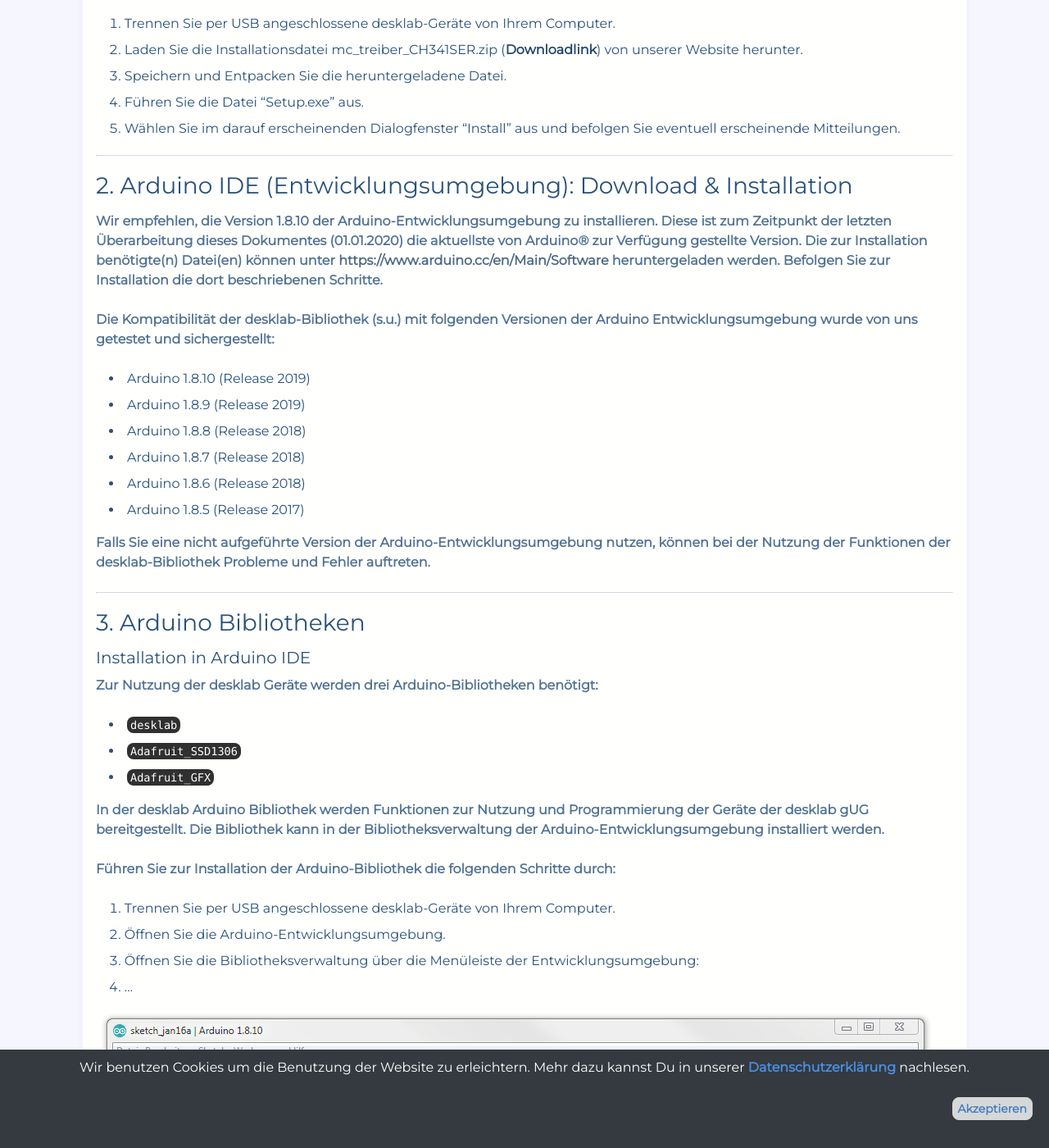
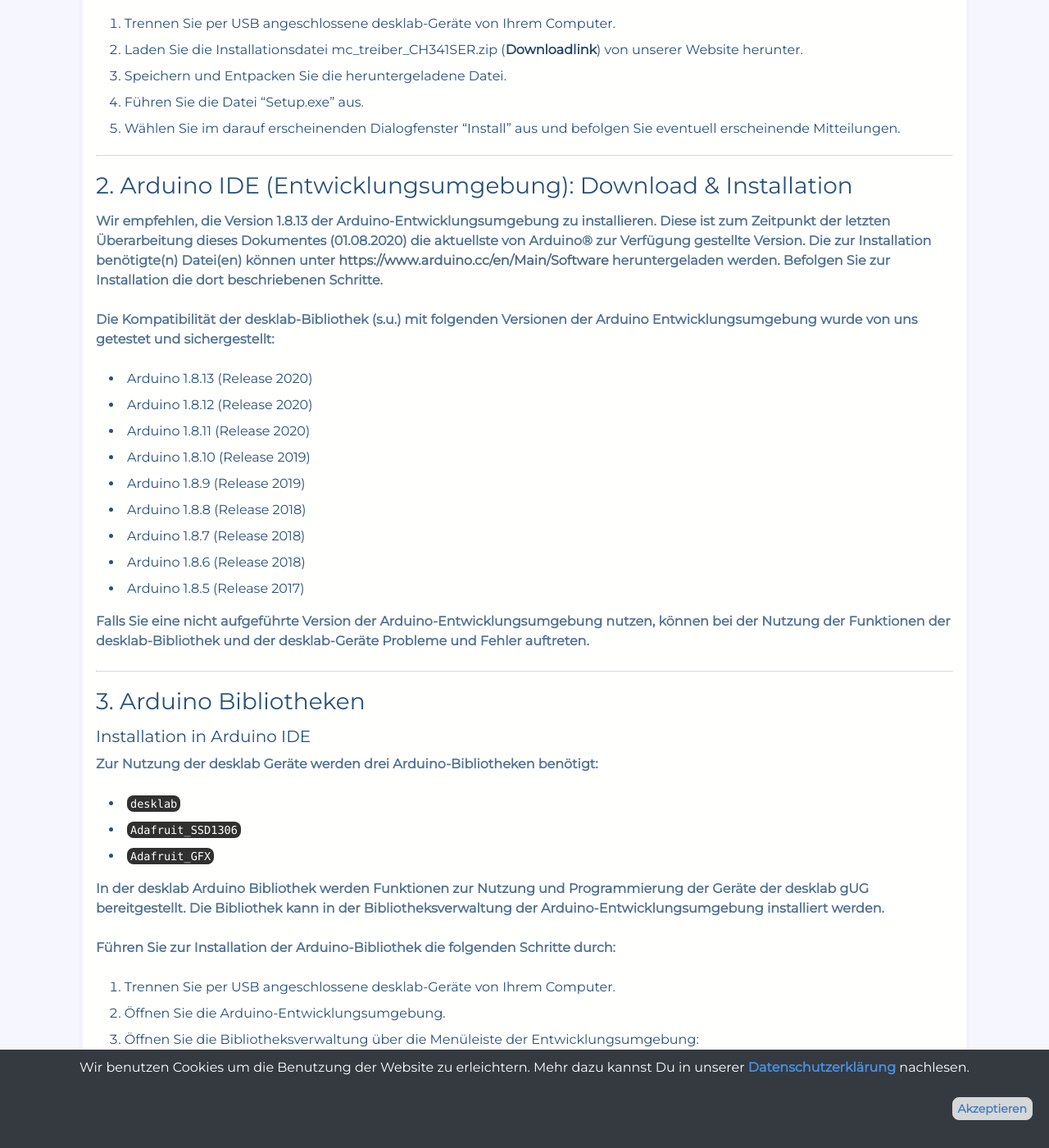
Before and after one commit to desklab/desklab.github.io, a Jekyll site: the page built from _posts/Getting Started/2020-01-16-first-steps.md, in a window 1280 px wide and 1400 px high, scrolled down 841 px. Shown: the whole window at 82% size. Built offline with Jekyll 4.4.1, drawn with Linux system fonts in a browser that asks for light colours; some of the changed text lies outside the part shown.

```diff
--- a/_posts/Getting Started/2020-01-16-first-steps.md
+++ b/_posts/Getting Started/2020-01-16-first-steps.md
@@ -6,10 +6,9 @@ category: getting-started
 short-description: Beschreibung der ersten Schritte zur Installation der Photometer-Software
 ---
 
-In diesem Artikel wird beschrieben, wie die Geräte der desklab gUG zusammen mit der Arduino-Entwicklungsumgebung und der bereitgestellten Software-Bibliothek programmieren zu können.
+In diesem Artikel wird beschrieben, wie die Geräte der desklab gUG zusammen mit der Arduino-Entwicklungsumgebung und der bereitgestellten Software-Bibliothek programmiert werden können.
 
-Bei Fragen oder Problemen, auf die Sie in den Hilfe-Artikeln dieser Seite keine Lösung finden, können
-Sie uns gerne über das Kontaktformular auf unserer [Homepage](www.desk-lab.de) kontaktieren.
+Bei Fragen oder Problemen, auf die Sie in den Hilfe-Artikeln dieser Seite keine Lösung finden, können Sie uns gerne über das Kontaktformular auf unserer [Homepage](www.desk-lab.de) kontaktieren.
 
 ## Übersicht
 1. Installation des Mikrocontroller-Treibers
@@ -20,31 +19,25 @@ Sie uns gerne über das Kontaktformular auf unserer [Homepage](www.desk-lab.de)
 ---
 ### 1. Mikrocontroller-Treiber: Download & Installation
 
-Um den in den Geräten der desklab gUG verbauten Mikrocontroller mit der Arduino-Entwicklungsumgebung
-programmieren zu können, benötigen Sie den Treiber
-CH341SER.
-Die zur Installation benötigten Dateien können Sie von unserer Homepage herunterladen. Sie benötigen dazu die Login-Daten, die Sie zusammen mit der Lieferung oder per E-Mail erhalten haben.
+Um den in den Geräten der desklab gUG verbauten Mikrocontroller mit der Arduino-Entwicklungsumgebung programmieren zu können, benötigen Sie den Treiber CH341SER. Die zur Installation benötigten Dateien können Sie von unserer Homepage herunterladen. Sie benötigen dazu die Login-Daten, die Sie zusammen mit der Lieferung oder per E-Mail erhalten haben.
 
 Führen Sie zur Installation des Treibers die folgenden Schritte durch:
-1. Trennen Sie per USB angeschlossene desklab-Geräte
-von Ihrem Computer.
-2. Laden Sie die Installationsdatei
-mc_treiber_CH341SER.zip ([Downloadlink](https://desk-lab.de/documents/7/mc-treiber_CH341SER.zip))
-von unserer Website herunter.
-3. Speichern und Entpacken Sie die heruntergeladene
-Datei.
+1. Trennen Sie per USB angeschlossene desklab-Geräte von Ihrem Computer.
+2. Laden Sie die Installationsdatei mc_treiber_CH341SER.zip ([Downloadlink](https://desk-lab.de/documents/7/mc-treiber_CH341SER.zip)) von unserer Website herunter.
+3. Speichern und Entpacken Sie die heruntergeladene Datei.
 4. Führen Sie die Datei "Setup.exe" aus.
-5. Wählen Sie im darauf erscheinenden Dialogfenster
-“Install” aus und befolgen Sie eventuell erscheinende
-Mitteilungen.
+5. Wählen Sie im darauf erscheinenden Dialogfenster “Install” aus und befolgen Sie eventuell erscheinende Mitteilungen.
 
 ---
 ### 2. Arduino IDE (Entwicklungsumgebung): Download & Installation
 
-Wir empfehlen, die Version 1.8.10 der Arduino-Entwicklungsumgebung zu installieren. Diese ist zum Zeitpunkt der letzten Überarbeitung dieses Dokumentes (01.01.2020) die aktuellste von Arduino® zur Verfügung gestellte Version. Die zur Installation benötigte(n) Datei(en) können unter [https://www.arduino.cc/en/Main/Software](https://www.arduino.cc/en/Main/Software) heruntergeladen werden. Befolgen Sie zur Installation die dort beschriebenen Schritte.
+Wir empfehlen, die Version 1.8.13 der Arduino-Entwicklungsumgebung zu installieren. Diese ist zum Zeitpunkt der letzten Überarbeitung dieses Dokumentes (01.08.2020) die aktuellste von Arduino® zur Verfügung gestellte Version. Die zur Installation benötigte(n) Datei(en) können unter [https://www.arduino.cc/en/Main/Software](https://www.arduino.cc/en/Main/Software) heruntergeladen werden. Befolgen Sie zur Installation die dort beschriebenen Schritte.
 
 Die Kompatibilität der desklab-Bibliothek (s.u.) mit folgenden Versionen der Arduino Entwicklungsumgebung wurde von uns getestet und sichergestellt:
 
+- Arduino 1.8.13 (Release 2020)
+- Arduino 1.8.12 (Release 2020)
+- Arduino 1.8.11 (Release 2020)
 - Arduino 1.8.10 (Release 2019)
 - Arduino 1.8.9 (Release 2019)
 - Arduino 1.8.8 (Release 2018)
@@ -52,7 +45,7 @@ Die Kompatibilität der desklab-Bibliothek (s.u.) mit folgenden Versionen der Ar
 - Arduino 1.8.6 (Release 2018)
 - Arduino 1.8.5 (Release 2017)
 
-Falls Sie eine nicht aufgeführte Version der Arduino-Entwicklungsumgebung nutzen, können bei der Nutzung der Funktionen der desklab-Bibliothek Probleme und Fehler auftreten.
+Falls Sie eine nicht aufgeführte Version der Arduino-Entwicklungsumgebung nutzen, können bei der Nutzung der Funktionen der desklab-Bibliothek und der desklab-Geräte Probleme und Fehler auftreten.
 
 ---
 ### 3. Arduino Bibliotheken
@@ -70,21 +63,23 @@ von Ihrem Computer.
 2. Öffnen Sie die Arduino-Entwicklungsumgebung.
 3. Öffnen Sie die Bibliotheksverwaltung über die
 Menüleiste der Entwicklungsumgebung:
-4. ...
+4. Suchen Sie nach `desklab`
+5. Wählen Sie die `desklab`-Bibliothek aus und klicken Sie auf **Installieren**
+
+Wenn Sie die Arduino IDE Version 1.8.10 oder neuer nutzen, werden Sie automatisch darauf hingewiesen, dass auch weitere, für die Nutzung benötigte Bibliotheken installiert werden können, dies sollten Sie bestätigen. Falls Sie eine ältere Version der Arduino IDE benutzen, müssen Sie die Bibliotheken `Adafruit_SSD1306` und `Adafruit_GFX` ebenfalls suchen und installieren.
 
 ![library manager]({{site.url}}/assets/screenshot-library-manager.png)
 
 ##### manuelle Installation
 
-Wenn Sie die Bibliotheken manuell installieren möchten finden Sie die dazu benötigten Dateien unter folgenden Links:
+Wenn Sie die Bibliotheken manuell installieren möchten finden Sie die dazu benötigten Dateien unter den folgenden Links:
 - [desklab Arduino library](https://github.com/desklab/desklab-arduino-lib/releases)
 - [Adafruit GFX library](https://github.com/adafruit/Adafruit-GFX-Library/releases)
 - [Adafruit SSD1306 library](https://github.com/adafruit/Adafruit_SSD1306/releases)
 
 ---
 ### 4. Upload eines Beispiel-Programms
-In der desklab Arduino Bibliothek sind drei Beispielprogramme enthalten, mit denen das
-Photometer der desklab gUG zur Messung der optischen Dichte genutzt werden kann.
+In der desklab Arduino Bibliothek sind drei Beispielprogramme enthalten, mit denen das Photometer der desklab gUG zur Messung der optischen Dichte genutzt werden kann.
 
 Um zu testen, ob alle Schritte erfolgreich durchgeführt wurden, kann ein Beispielprogramm auf den Mikrocontroller geladen werden. Dazu muss die Arduino IDE gestartet und der Mikrocontroller per USB Kabel angeschlossen werden.
 
@@ -92,5 +87,5 @@ Nach dem Start der Arduino IDE sollte zum Test ein Beispiel-Sketch der Bibliothe
 
 Sollte das Display keine Anzeige starten oder die Arduino-Entwicklungsumgebung eine Fehlermeldung ausgeben, finden Sie in den folgenden Artikeln weitere Informationen zur Fehlerbehebung.
 
-- [Fehlermeldungen der Entwicklungsumgebung](https://support.desk-lab.de)
-- [Probleme mit dem Arduino-Modul](https://support.desk-lab.de)
+- [Fehlermeldungen der Entwicklungsumgebung](https://support.desk-lab.de/arduino/troubleshooting)
+- [Probleme mit dem Arduino-Modul](https://support.desk-lab.de/)
```
